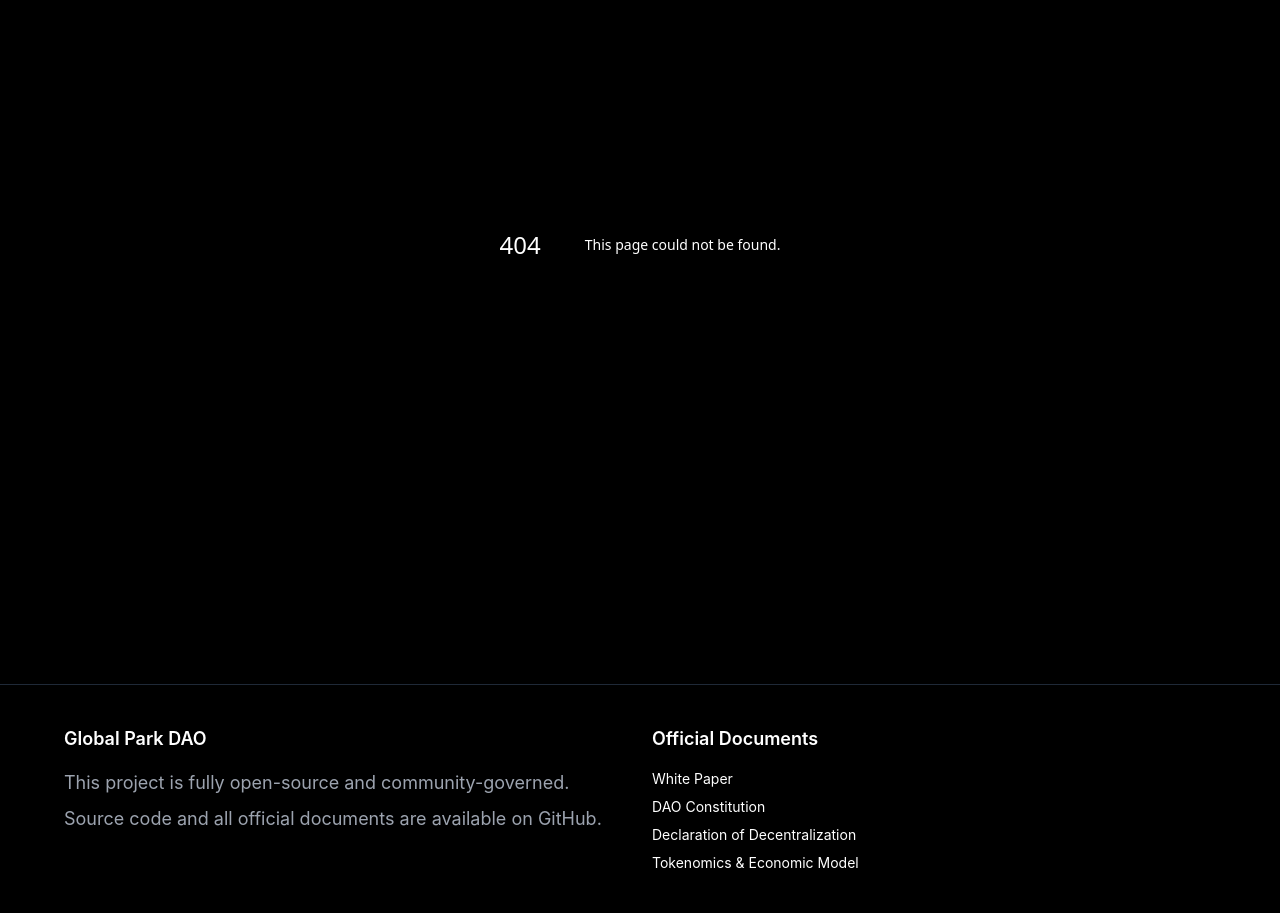
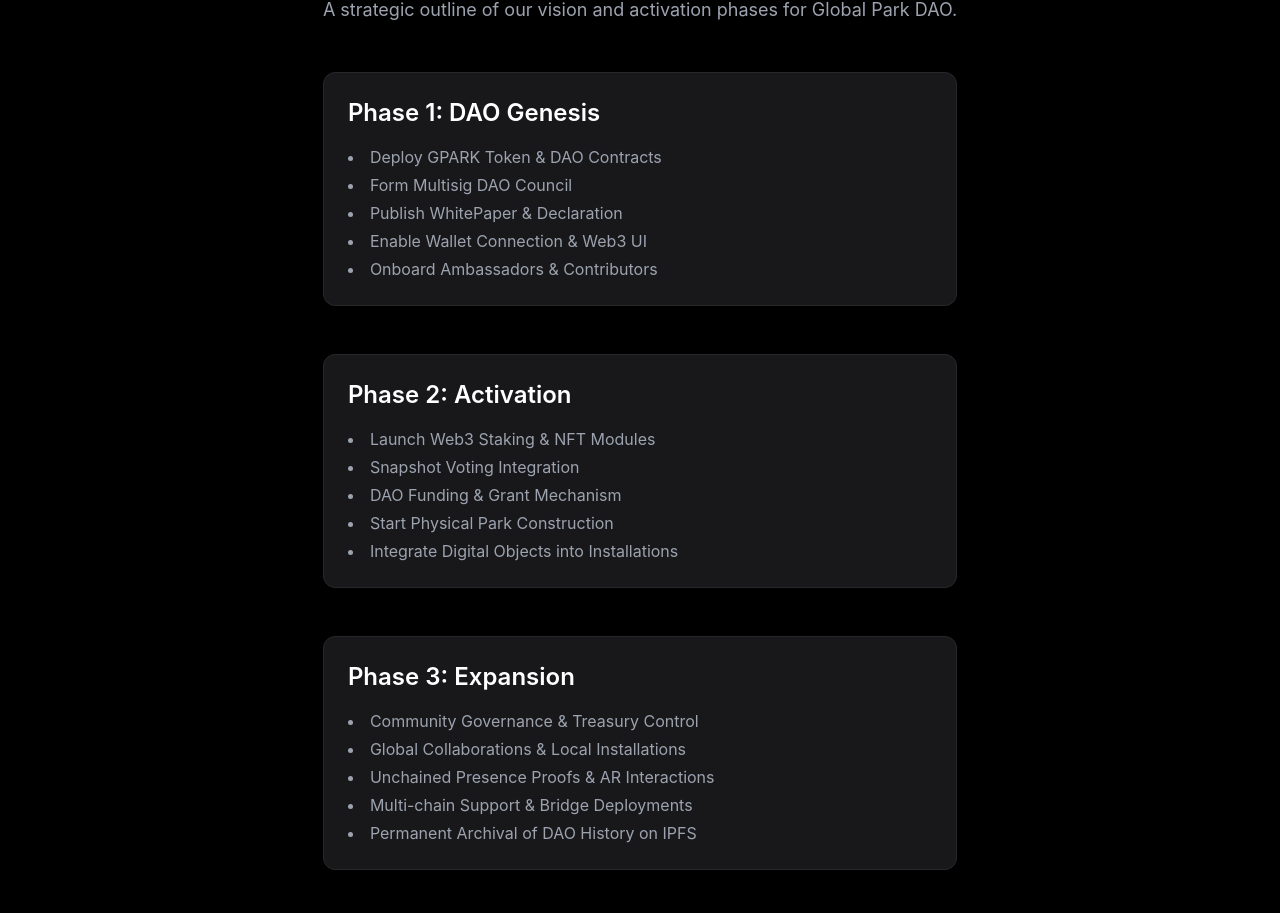
Before and after one commit to GPARKPRO/globalpark-site, a Next.js app: page /roadmap in a window 1280 px wide. Before the commit this address had no page. Shown: the part 252-1165 px from the top of the page. Built offline with nearby package versions, Linux system fonts and the light colour scheme.

Commit message:
Create page.tsx

```diff
--- /dev/null
+++ b/app/roadmap/page.tsx
@@ -0,0 +1,74 @@
+'use client'
+
+import Link from 'next/link'
+
+const roadmap = [
+  {
+    phase: 'Phase 1: DAO Genesis',
+    items: [
+      'Deploy GPARK Token & DAO Contracts',
+      'Form Multisig DAO Council',
+      'Publish WhitePaper & Declaration',
+      'Enable Wallet Connection & Web3 UI',
+      'Onboard Ambassadors & Contributors',
+    ],
+  },
+  {
+    phase: 'Phase 2: Activation',
+    items: [
+      'Launch Web3 Staking & NFT Modules',
+      'Snapshot Voting Integration',
+      'DAO Funding & Grant Mechanism',
+      'Start Physical Park Construction',
+      'Integrate Digital Objects into Installations',
+    ],
+  },
+  {
+    phase: 'Phase 3: Expansion',
+    items: [
+      'Community Governance & Treasury Control',
+      'Global Collaborations & Local Installations',
+      'Unchained Presence Proofs & AR Interactions',
+      'Multi-chain Support & Bridge Deployments',
+      'Permanent Archival of DAO History on IPFS',
+    ],
+  },
+]
+
+export default function RoadMapPage() {
+  return (
+    <div className="max-w-5xl mx-auto px-6 py-20">
+      <h1 className="text-4xl md:text-5xl font-bold text-center mb-6">Project RoadMap</h1>
+      <p className="text-center text-gray-400 mb-12">
+        A strategic outline of our vision and activation phases for Global Park DAO.
+      </p>
+
+      <div className="space-y-12">
+        {roadmap.map((section, idx) => (
+          <div
+            key={idx}
+            className="bg-zinc-900 border border-zinc-800 rounded-xl p-6 hover:border-white transition group"
+          >
+            <h2 className="text-2xl font-semibold mb-4 group-hover:text-white">
+              {section.phase}
+            </h2>
+            <ul className="list-disc list-inside text-gray-400 group-hover:text-gray-200 space-y-1">
+              {section.items.map((item, i) => (
+                <li key={i}>{item}</li>
+              ))}
+            </ul>
+          </div>
+        ))}
+      </div>
+
+      <div className="mt-12 text-center">
+        <Link
+          href="/"
+          className="inline-block bg-white text-black px-5 py-2 rounded font-medium hover:bg-gray-200 transition"
+        >
+          ← Back to Home
+        </Link>
+      </div>
+    </div>
+  )
+}
```
